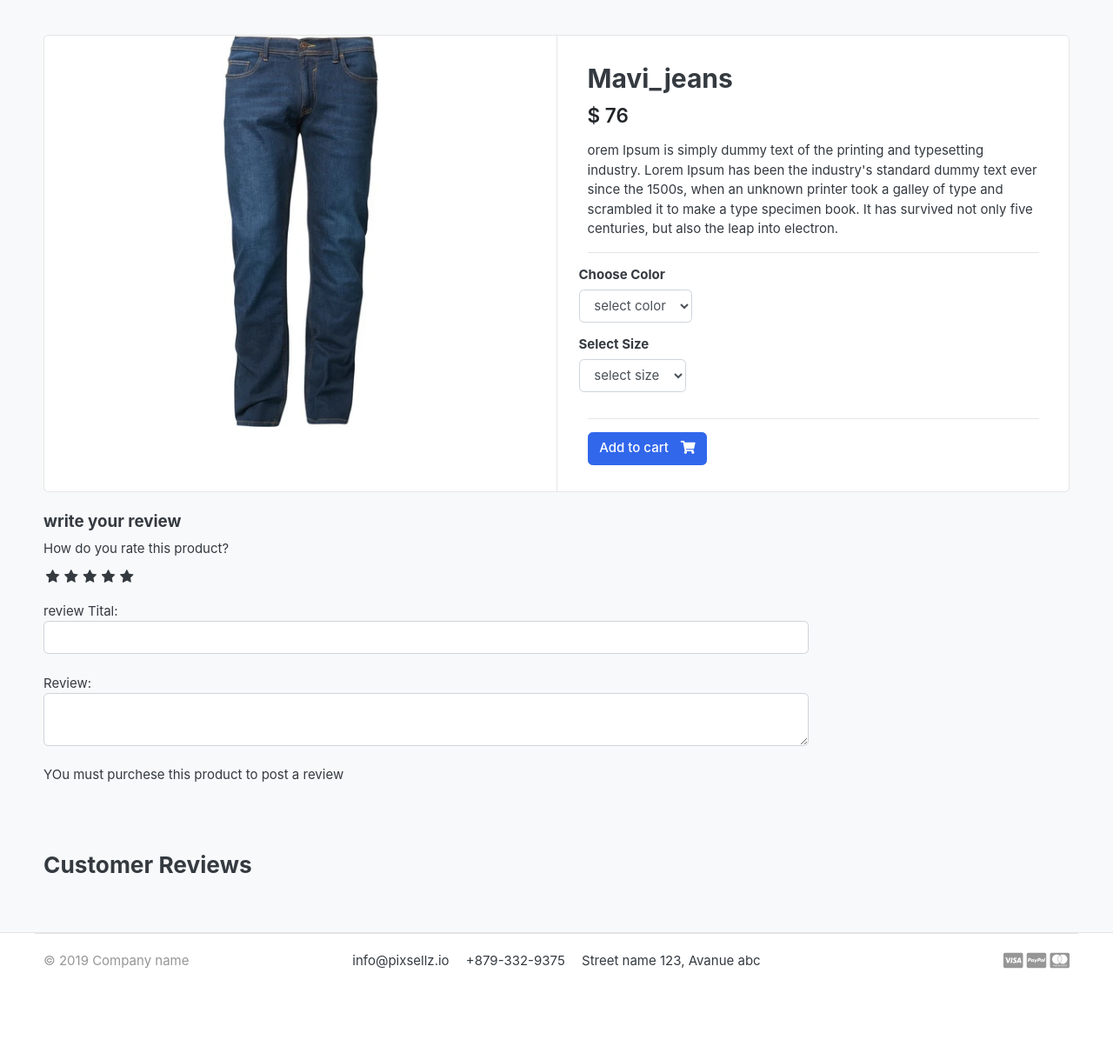
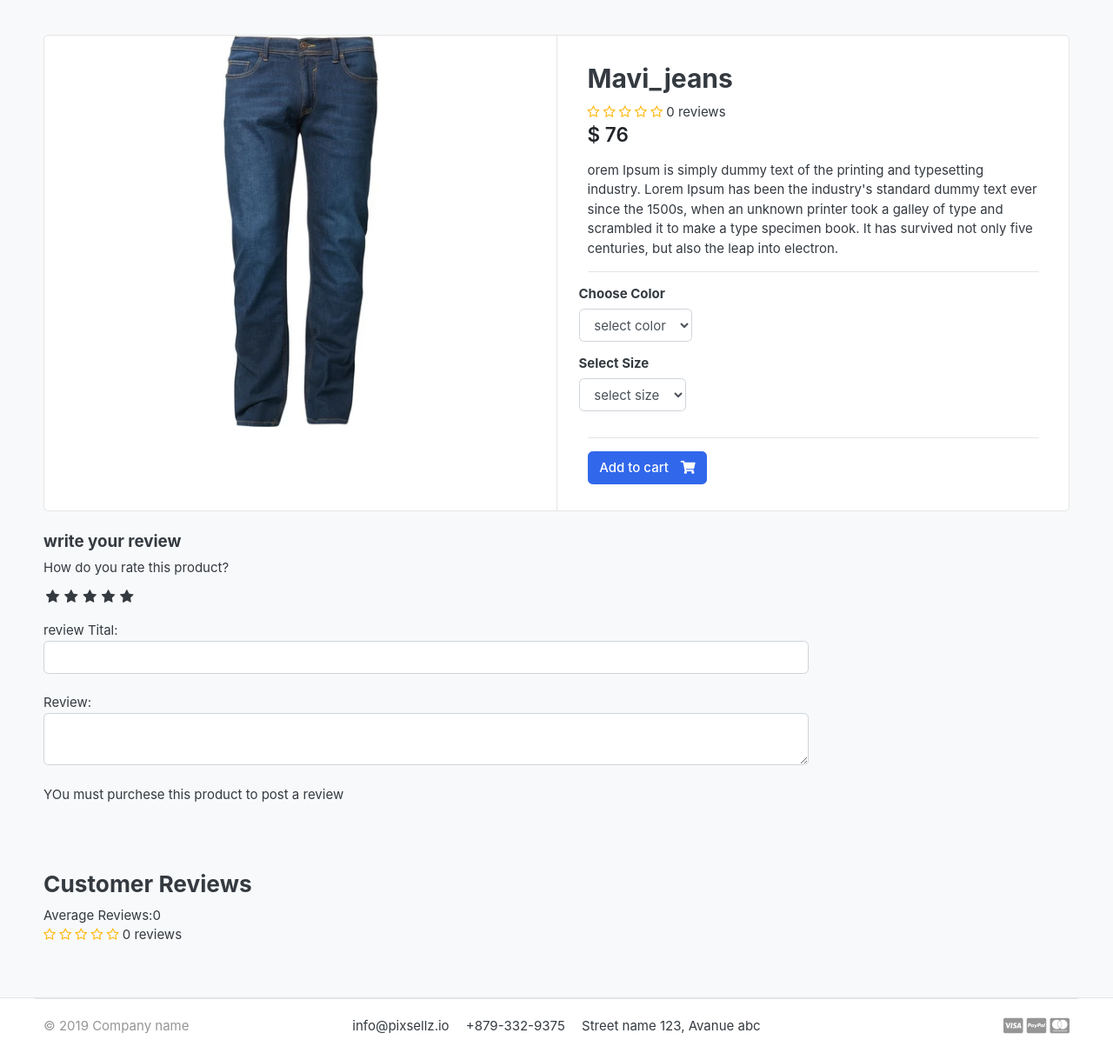
Before and after one commit to ProgramerSalar/greatkart, a Django app: a page that uses templates/store/product_detail.html in a window 1280 px wide. Shown: the part 155-1366 px from the top of the page at 87% size. Before the commit the page ends 1269 px from the top, so only its background shows below. Run offline with Django 4.2, Linux system fonts and the light colour scheme; a user stored in the database is signed in; data comes from the database, SQL or seed files in the repository; both versions use the stored data as it was after the commit; some libraries are stand-ins or nearby versions; some web fonts are replaced.

Commit message:
Rating Average and Review Count Calculation

```diff
--- a/store/models.py
+++ b/store/models.py
@@ -2,6 +2,7 @@ from django.db import models
 from category.models import Category
 from django.urls import reverse
 from accounts.models import Account
+from django.db.models import Avg, Count
 
 
 # Create your models here.
@@ -27,6 +28,26 @@ class Product(models.Model):
 
     def __str__(self):
         return self.product_name
+
+
+
+    def averageReview(self):
+        reviews = ReviewRating.objects.filter(product = self, status=True).aggregate(average=Avg('rating'))
+        avg = 0
+        if reviews['average'] is not None:
+            avg = float(reviews['average'])
+        return avg
+
+
+    def countReview(self):
+        reviews = ReviewRating.objects.filter(product = self, status=True).aggregate(count=Count('id'))
+        count = 0
+        if reviews['count'] is not None:
+            count = int(reviews['count'])
+        return count
+
+
+
 
 
 class VariationManager(models.Manager):
--- a/store/views.py
+++ b/store/views.py
@@ -56,11 +56,15 @@ def product_detail(request, category_slug, product_slug):
     except Exception as e:
         raise e
 
-    try:
-        orderproduct = OrderProduct.objects.filter(user=request.user, product_id=single_product.id).exists()
+    if request.user.is_authenticated:
+        try:
+            orderproduct = OrderProduct.objects.filter(user=request.user, product_id=single_product.id).exists()
 
-    except OrderProduct.DoesNotExist:
+        except OrderProduct.DoesNotExist:
+            orderproduct = None
+    else:
         orderproduct = None
+
 
 
 
--- a/templates/store/product_detail.html
+++ b/templates/store/product_detail.html
@@ -26,6 +26,19 @@
     <article class="content-body">
 
     <h2 class="title">{{ single_product.product_name }}</h2>
+    <div class="rating-star">
+        <span>
+            <i class="fa fa-star{% if single_product.averageReview < 0.5 %}-o{% elif single_product.averageReview >= 0.5 and single_product.averageReview < 1 %}-half-o{% endif %}" aria-hidden="true"></i>
+            <i class="fa fa-star{% if single_product.averageReview < 1.5 %}-o{% elif single_product.averageReview >= 1.5 and single_product.averageReview < 2 %}-half-o{% endif %}" aria-hidden="true"></i>
+            <i class="fa fa-star{% if single_product.averageReview < 2.5 %}-o{% elif single_product.averageReview >= 2.5 and single_product.averageReview < 3 %}-half-o{% endif %}" aria-hidden="true"></i>
+            <i class="fa fa-star{% if single_product.averageReview < 3.5 %}-o{% elif single_product.averageReview >= 3.5 and single_product.averageReview < 4 %}-half-o{% endif %}" aria-hidden="true"></i>
+            <i class="fa fa-star{% if single_product.averageReview < 4.5 %}-o{% elif single_product.averageReview >= 4.5 and single_product.averageReview < 5 %}-half-o{% endif %}" aria-hidden="true"></i>
+
+        </span>
+        <span>{{single_product.countReview}} reviews</span>
+
+    </div>
+
 
     <div class="mb-3">
         <var class="price h4">$ {{ single_product.price }}</var>
@@ -94,6 +107,7 @@
         <form action="{% url 'submit_review' single_product.id %}" method="POST">
             {% csrf_token %}
             <h5> write your review </h5>
+
             <div>
                 {% comment %} rating star  {% endcomment %}
                 <label>
@@ -145,6 +159,20 @@
         <header class="section-heading">
             <h3>Customer Reviews </h3>
 
+            <span>Average Reviews:{{ single_product.averageReview }}  </span>
+            <div class="rating-star">
+                <span>
+                    <i class="fa fa-star{% if single_product.averageReview < 0.5 %}-o{% elif single_product.averageReview >= 0.5 and single_product.averageReview < 1 %}-half-o{% endif %}" aria-hidden="true"></i>
+                    <i class="fa fa-star{% if single_product.averageReview < 1.5 %}-o{% elif single_product.averageReview >= 1.5 and single_product.averageReview < 2 %}-half-o{% endif %}" aria-hidden="true"></i>
+                    <i class="fa fa-star{% if single_product.averageReview < 2.5 %}-o{% elif single_product.averageReview >= 2.5 and single_product.averageReview < 3 %}-half-o{% endif %}" aria-hidden="true"></i>
+                    <i class="fa fa-star{% if single_product.averageReview < 3.5 %}-o{% elif single_product.averageReview >= 3.5 and single_product.averageReview < 4 %}-half-o{% endif %}" aria-hidden="true"></i>
+                    <i class="fa fa-star{% if single_product.averageReview < 4.5 %}-o{% elif single_product.averageReview >= 4.5 and single_product.averageReview < 5 %}-half-o{% endif %}" aria-hidden="true"></i>
+
+                </span>
+                <span>{{single_product.countReview}} reviews</span>
+
+
+            </div>
         </header>
 
         {% for review in reviews %}
```
Also changed, not shown: db.sqlite3.
